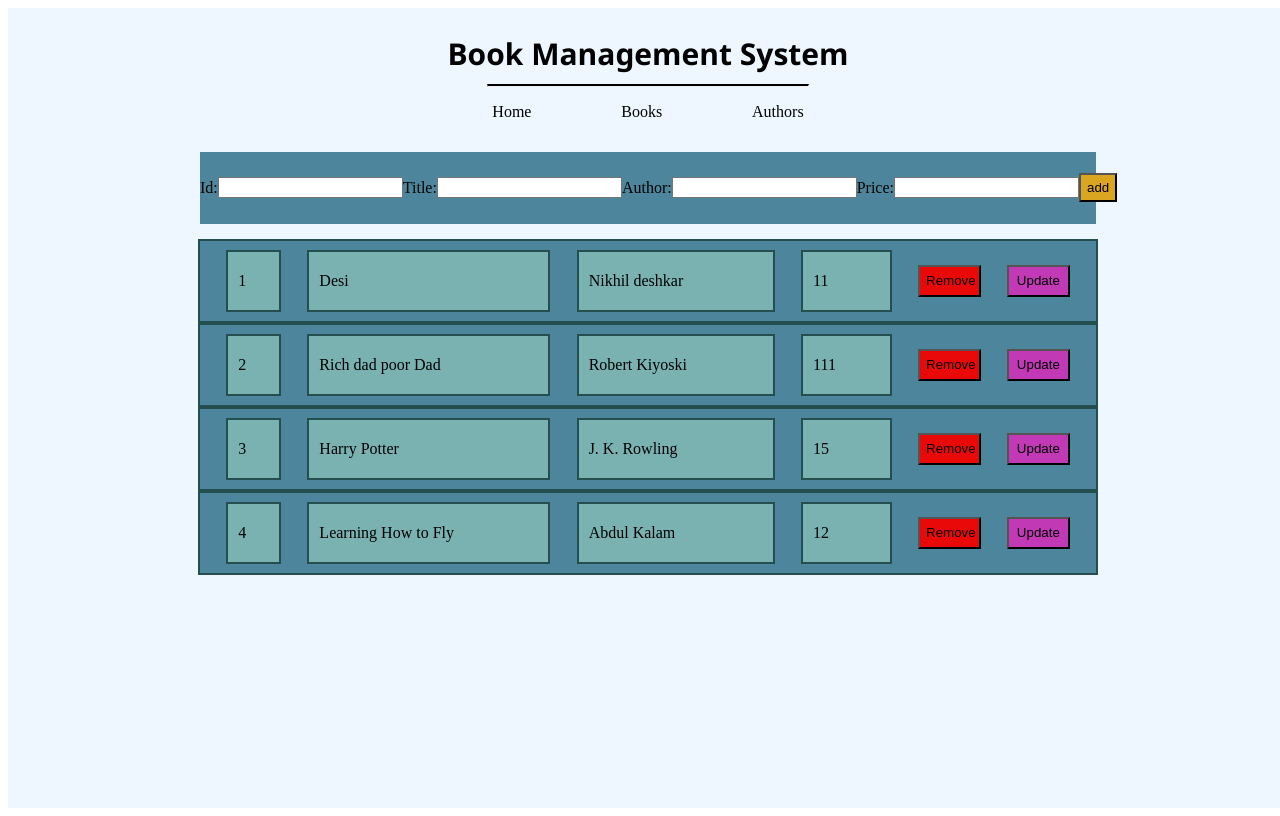
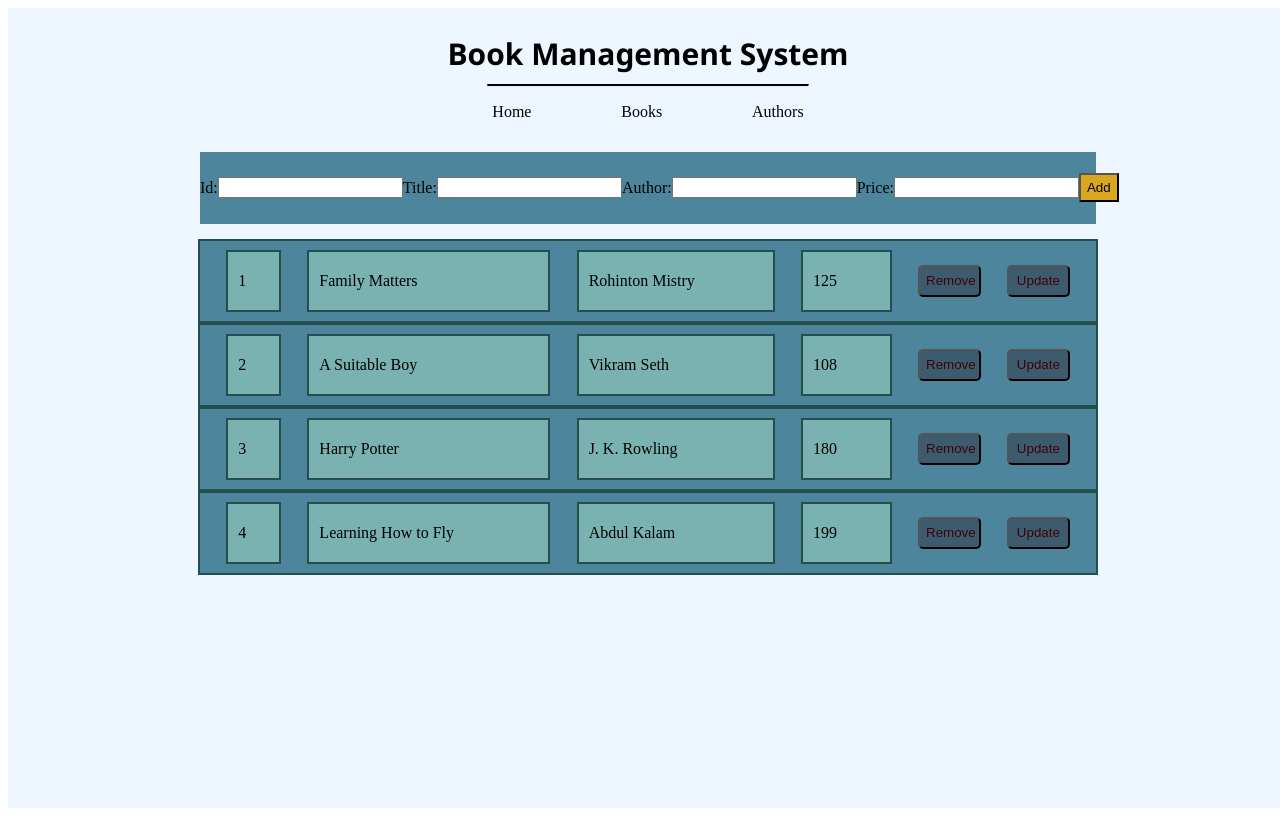
Before and after one commit to webrohit27/React_Js, a React (Create React App) app in the folder book-management-system/: page / in a window 1280 px wide. Built offline with nearby package versions, Linux system fonts and the light colour scheme.

Commit message:
commit Book.css

```diff
--- a/book-management-system/src/App.jsx
+++ b/book-management-system/src/App.jsx
@@ -20,30 +20,30 @@ function App(){
    [
       {
         id: 1,
-        title: "Desi",
-        author: "Nikhil deshkar",
-        price: 11
+        title: "Family Matters",
+        author: "Rohinton Mistry",
+        price: 125
       },
 
       {
         id: 2,
-        title: "Rich dad poor Dad",
-        author: "Robert Kiyoski",
-        price: 111
+        title: " A Suitable Boy",
+        author: "Vikram Seth",
+        price: 108
       },
 
       {
         id: 3,
         title: "Harry Potter",
         author: "J. K. Rowling",
-        price: 15
+        price: 180
       },
 
       {
         id: 4,
         title: "Learning How to Fly",
         author: "Abdul Kalam",
-        price: 12
+        price: 199
       },
     ]
   );
--- a/book-management-system/src/components/AddBook.jsx
+++ b/book-management-system/src/components/AddBook.jsx
@@ -33,7 +33,7 @@ function AddBook(props) {
        Author:<input type='text' id='id' onChange={handleChangeAuthor}/>
        Price:<input type='text' id='id' onChange={handleChangePrice}/>
 
-       <input type="submit" value="add" id="add-btn" />
+       <input type="submit" value="Add" id="add-btn" />
 
 
 
--- a/book-management-system/src/components/Book.css
+++ b/book-management-system/src/components/Book.css
@@ -44,11 +44,15 @@
 }
 
 #remove-btn{
-    background-color: rgb(233, 9, 9);
+    background-color: #3C5B6F;
+    color: #3e0404;
+    border-radius: 5px;
 }
 
 #update-btn{
-    background-color: rgb(193, 57, 180);
+    background-color: #3C5B6F;
+    color: #3e0404;
+    border-radius: 5px;
 }
 
 
```
